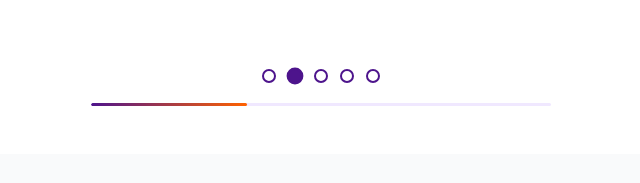
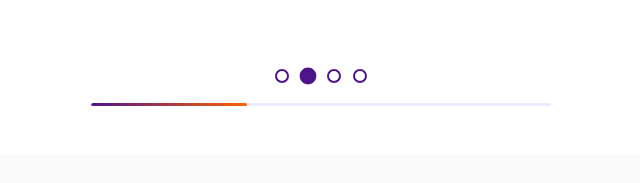
Before and after one commit to Chikwenduagwu/Expresscourier, a website: page swiftex/index.html in a window 1280 px wide. Shown: the part 4357-4540 px from the top of the page, 319-959 px from the left. Drawn offline with nearby package versions, Linux system fonts and the light colour scheme.

Commit message:
Update index.html

```diff
--- a/swiftex/index.html
+++ b/swiftex/index.html
@@ -357,7 +357,7 @@
     <button class="dot" onclick="goToSlide(1)"></button>
     <button class="dot" onclick="goToSlide(2)"></button>
     <button class="dot" onclick="goToSlide(3)"></button>
-    <button class="dot" onclick="goToSlide(4)"></button>
+
   </div>
 
   <!-- Progress bar -->
```
